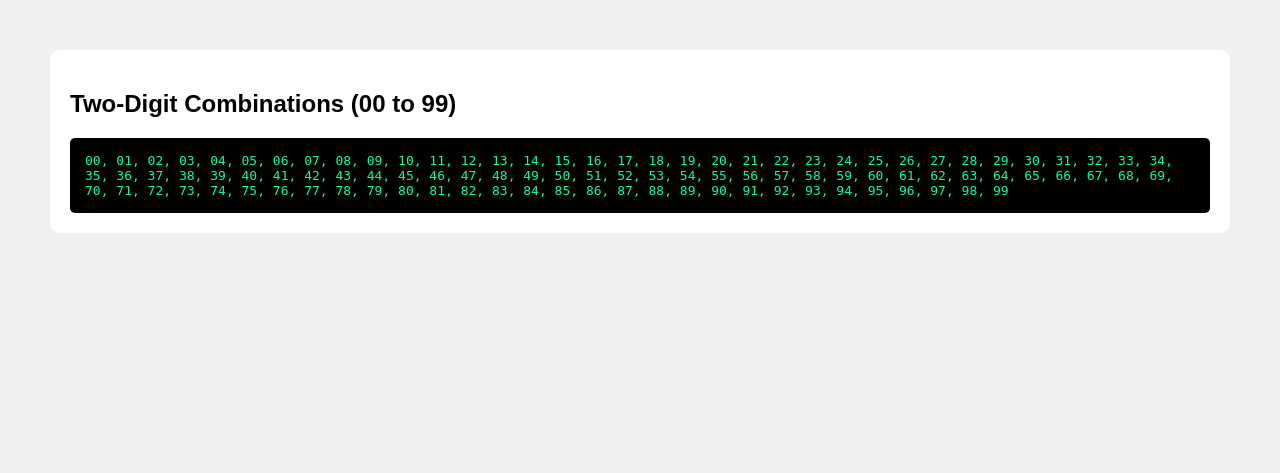
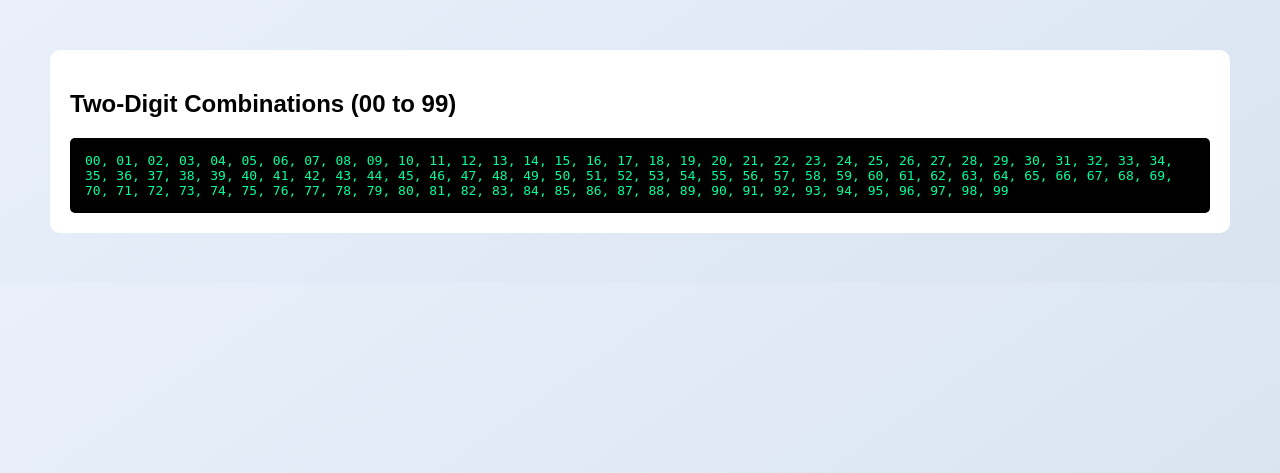
Before and after one commit to n1ckcst/LasicTC27-PC-n1ckcst, a PHP site: page /NumberCombination.php in a window 1280 px wide. Shown: the top 473 px of the page. Run offline with PHP 8.4, Linux system fonts and the light colour scheme.

Commit message:
last commit

```diff
--- a/PSA2_Main/Index.php
+++ b/PSA2_Main/Index.php
@@ -33,9 +33,8 @@
         </a>
     </div>
 
-    <!-- optional extra info or spacer -->
     <div style="margin-top: 2rem; text-align: center; font-size: 0.8rem; color: #2c5a7a;">
-        © 2026 Nick Shane S Lasic. 202410346 :)
+        © 2026 Nick Shane S Lasic. 202410346
     </div>
 </div>
 
--- a/PSA2_Main/style3.css
+++ b/PSA2_Main/style3.css
@@ -1,7 +1,7 @@
 body {
     font-family: Arial, sans-serif;
     margin: 50px;
-    background-color: #f0f0f0;
+    background: linear-gradient(145deg, #e9f0fc 0%, #d9e3f0 100%);
 }
 
 .container {
```
